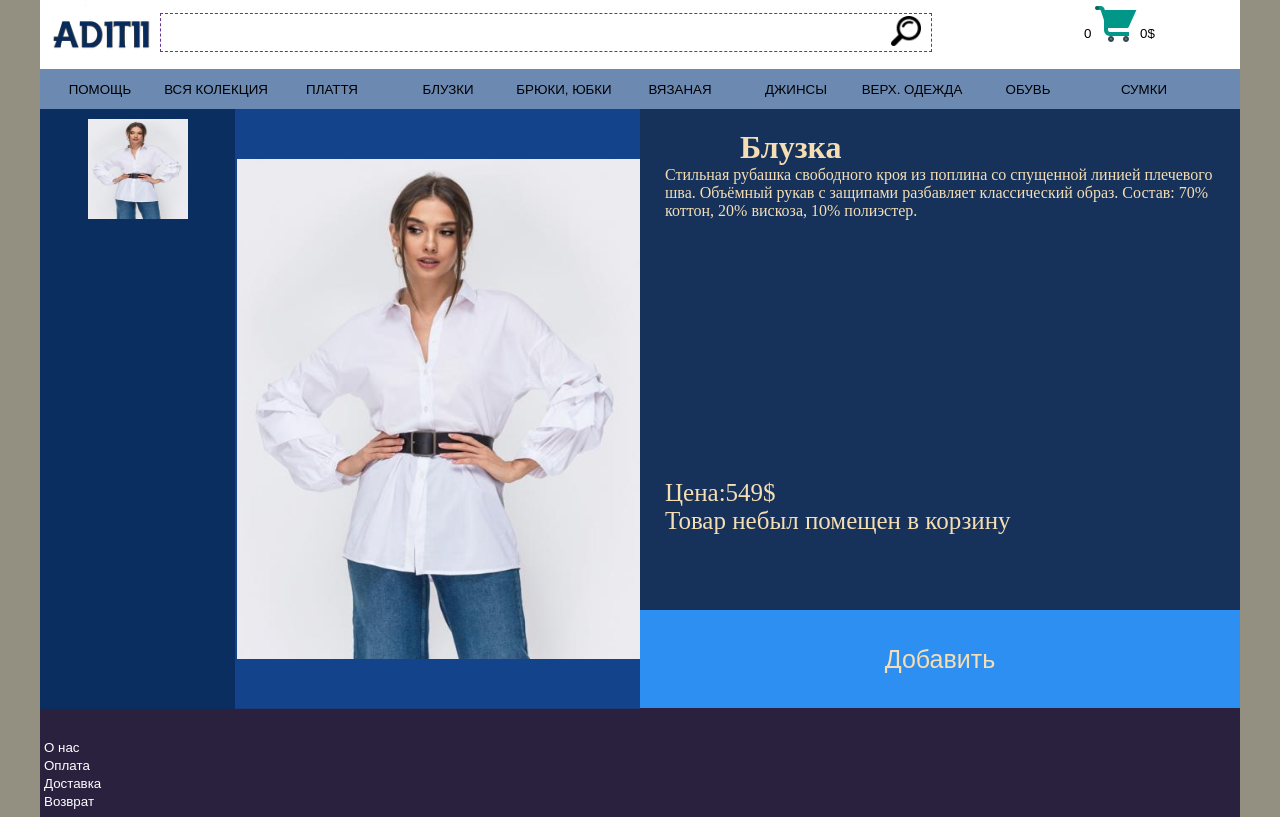
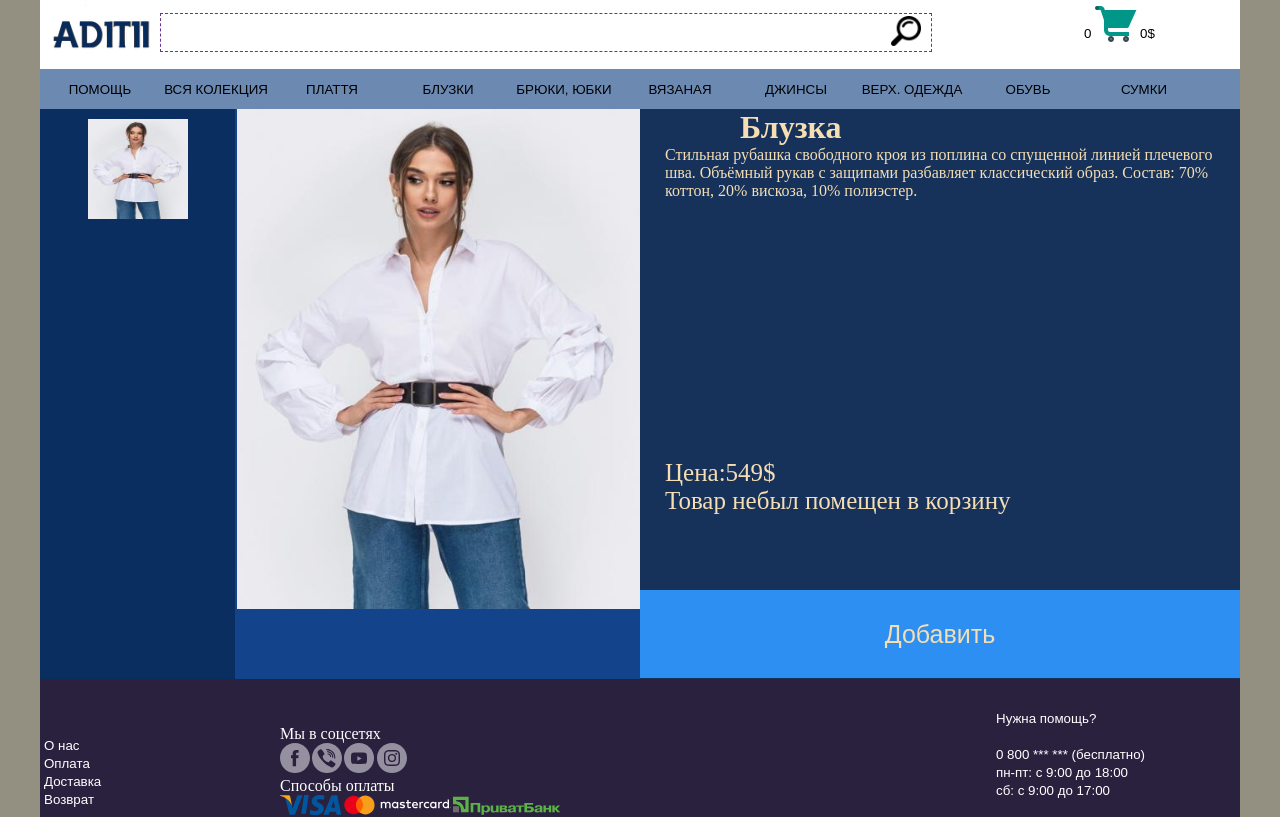
Before and after one commit to dimagumballl/Aditti_1, a React (Create React App) app: page /Slot/1 in a window 1280 px wide. Shown: the top 817 px of the page. Built offline with nearby package versions, Linux system fonts and the light colour scheme.

Commit message:
в slotpage была ошибка с стейтом оно работало криво если менять товар прям с CartBar в SlotPage но теперь оно работает git add .git add .git add .git add .git add .git add .

```diff
--- a/public/index.html
+++ b/public/index.html
@@ -24,7 +24,7 @@
       work correctly both with client-side routing and a non-root public URL.
       Learn how to configure a non-root public URL by running `npm run build`.
     -->
-    <title>Additii</title>
+    <title>Aditii</title>
   </head>
   <body>
     <noscript>You need to enable JavaScript to run this app.</noscript>
--- a/src/App/Header/TopHead/Cart/CartBarMenu/CartBarMenu.js
+++ b/src/App/Header/TopHead/Cart/CartBarMenu/CartBarMenu.js
@@ -21,7 +21,7 @@ function CartBarMenu({
             <div className={visibility?"CartBarMenu":"CartBarMenuNone"}>
         <Link to="/cart"><button>В корзину</button></Link>
         {keys(SlotInCart).map((id)=>(
-            <Link to={'/Slot/'+id}>
+            <Link to={'/Slot/'+id} key={id}>
                 <div className="SlotBar" key={id}>
                     <img src={productsMap[id].image==undefined?CartBarMenu.defaultProps.image[0]:productsMap[id].image[0]}/>
                     <div className="barinfo">
--- a/src/App/Portal/Portal.js
+++ b/src/App/Portal/Portal.js
@@ -31,7 +31,7 @@ function Portal({
                 DeletSlot={DeletSlot}
             />
         )}/>
-        <Route  path="/Slot/:id"  render={(props)=>(
+        <Route path="/Slot/:id"  render={(props)=>(
             <SlotPage
             AddSlot={AddSlot}
             match={props}
--- a/src/App/Portal/SlotPage/SlotPage.css
+++ b/src/App/Portal/SlotPage/SlotPage.css
@@ -13,15 +13,15 @@ h1{
 .SlotPageMenuImg{
 
 width: 600px;
-height: 600px;
-display: inline-block;
+height: 570px;
+
 background-color: rgba(16, 89, 199, 0.432);
-margin-bottom: -5px;
+
 }
 .SlotPageMenuImgBar{
 
     width: 195px;
-    height: 600px;
+    height: 570px;
     float: left;
     text-align: center;
     vertical-align: 300px;
@@ -40,7 +40,6 @@ margin-bottom: -5px;
 }
 .SlotPageMenuImgMenu{
     float: right;
-    margin-top: 50px;
     width: 403px;
     height: 500px;
 
@@ -50,16 +49,18 @@ margin-bottom: -5px;
     height: 100%;
 }
 .SlotPageMenuInfo{
+    margin-top: -570px;
     float: right;
     width: 600px;
-    height: 600px;
+    height: 560px;
 }
 .Description{
+
     margin: auto;
-    margin-top: 20px;
     height: 350px;
     overflow: auto;
     width: 550px;
+
 }
 .SlotPageMenuCartInfo{
     font-size: 25px;
@@ -68,13 +69,14 @@ margin-bottom: -5px;
 .AddToCart{
     margin-top: 75px;
     width: 600px;
-    height: 98px;
-    position: absolute;
+    height: 88px;
+
     border: none;
     font-size: 25px;
     background-color: rgb(44, 143, 241);
     color: wheat;
     cursor: pointer;
+
 }
 .AddToCart:hover{
     background-color: rgba(157, 189, 221, 0.973);
--- a/src/App/Portal/SlotPage/SlotPage.js
+++ b/src/App/Portal/SlotPage/SlotPage.js
@@ -5,27 +5,34 @@ import AboutSlot from '../SlotMenu/AboutSlot'
 
 import './SlotPage.css'
 
+
 const productsMap = AboutSlot.reduce((accObj,slot)=>({
     ...accObj,
     [slot.id]:slot
 }),{})
 
 
+var Mimage=undefined
+
 class SlotPage extends Component{
         state={
-        Mimage:productsMap[this.props.match.match.params.id].image==undefined?SlotPage.defaultProps.image[0]:productsMap[this.props.match.match.params.id].image[0]
+            ID:0
+
         }
     Cheinge=(id)=>{
-        this.setState(()=>(
-            {
-                Mimage:productsMap[this.props.match.match.params.id].image[[id]]==undefined?SlotPage.defaultProps.image[0]:productsMap[this.props.match.match.params.id].image[[id]]
+        this.setState(()=>({ID:[id]
+            }))
             }
-        ))
-    }
-    render()
-    {
 
-        const {
+
+
+
+
+
+
+     render(){
+
+    const{
         AddSlot,
         match,
         SlotInCart,
@@ -33,7 +40,8 @@ class SlotPage extends Component{
     }=this.props
     return(
 
-        <div className="SlotPageMenu">
+        <div className="SlotPageMenu" key={ids}>
+
             <div className="SlotPageMenuImg">
                 <div className="SlotPageMenuImgBar">
                     {productsMap[ids].image==undefined?"Нет изображений":keys(productsMap[ids].image).map((id)=>(
@@ -42,8 +50,8 @@ class SlotPage extends Component{
                         </li>
                     ))}
                 </div>
-                <div className="SlotPageMenuImgMenu">
-                    <img src={productsMap[ids].image==undefined?SlotPage.defaultProps.image[0]:this.state.Mimage}/>
+                <div className="SlotPageMenuImgMenu" key={ids}>
+                    <img src={productsMap[ids].image==undefined?SlotPage.defaultProps.image[0]:productsMap[ids].image[this.state.ID]}/>
                 </div>
             </div>
             <div className="SlotPageMenuInfo">
```
Lines whose indentation alone changed are shown as unchanged.
